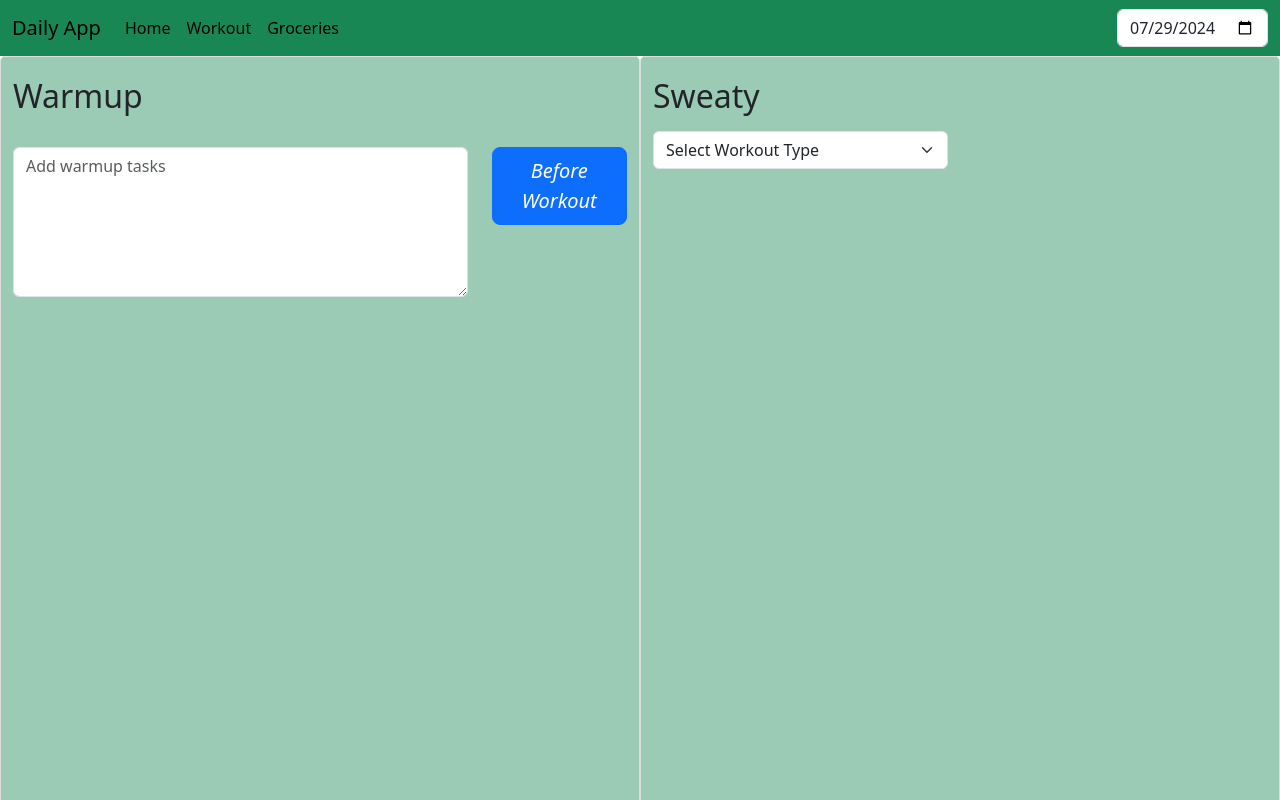
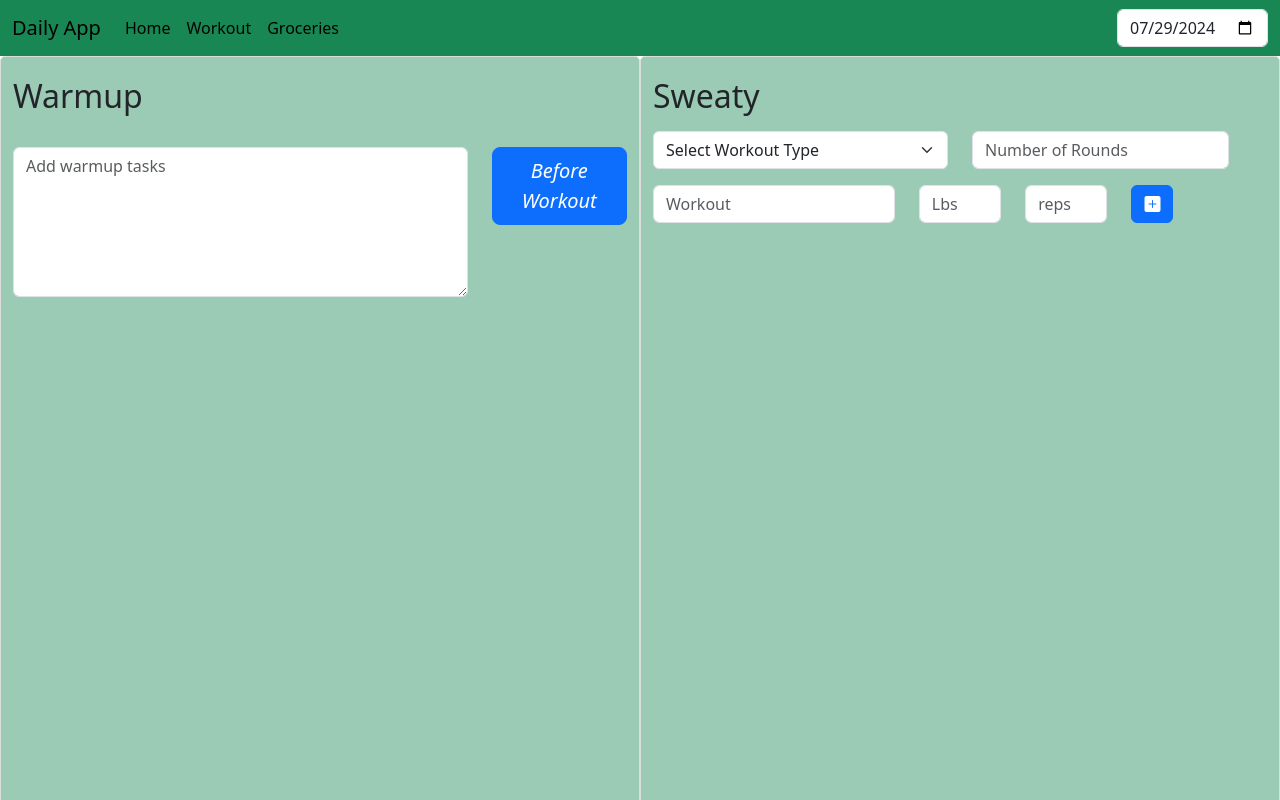
Before and after one commit to aneeshmunnam/daily-activity, a React (Create React App) app: page / in a window 1280 px wide. Both pictures are taken after a click on the link "Workout". Shown: the top 800 px of the page. Built offline with nearby package versions, Linux system fonts and the light colour scheme.

Commit message:
add number of rounds for main workout

```diff
--- a/src/common/TaskList.js
+++ b/src/common/TaskList.js
@@ -75,7 +75,7 @@ function Task({task, onEdit, onHandle, index, onDelete}) {
                 <div className="col-auto">
                 <button className="btn btn-secondary" key={index + 1} name={task.id}
                         onClick={cancel}>
-                        <i class="bi bi-twitter-x"></i>
+                        <i className="bi bi-twitter-x"></i>
                     </button>
                 </div>
             </>
--- a/src/components/Sweat.js
+++ b/src/components/Sweat.js
@@ -7,7 +7,8 @@ export default function Sweat({selectedDate}) {
     const workout = useRef('');
     const weight = useRef(0);
     const reps = useRef(0);
-    const [workoutType, setWorkoutType] = useState('');
+    const workoutType = useRef('');
+    const noofrounds = useRef(0);
 
     const [sweats, setSweats] = useState([]);
 
@@ -99,8 +100,7 @@ export default function Sweat({selectedDate}) {
                 <div className="row mt-3">
                     <div className="col-6">
                         <select className="form-select"
-                            aria-label="Default select example" value={workoutType}
-                            onChange={e => setWorkoutType(e.target.value)}>
+                            aria-label="Default select example" ref={workoutType}>
                             <option value="Select">Select Workout Type</option>
                             <option value="AMRAP">AMRAP</option>
                             <option value="EMOM">EMOM</option>
@@ -108,8 +108,16 @@ export default function Sweat({selectedDate}) {
                             <option value="E3MO3M">E3MO3M</option>
                         </select>
                     </div>
+                    <div className="col-auto">
+                        <input type="text"
+                        key="NumberOfRounds"
+                        className="form-control"
+                        ref={noofrounds}
+                        placeholder="Number of Rounds"
+                        />
+                    </div>
                 </div>
-                {workoutType ? <div className="row mt-3">
+                <div className="row mt-3">
                     <div className="col-5">
                         <input type="text"
                         key="workout"
@@ -137,7 +145,7 @@ export default function Sweat({selectedDate}) {
                             <i className="bi bi-plus-square-fill"></i>
                         </button>
                     </div>
-                </div> : ''}
+                </div>
             <TaskList tasks={sweats}
                     handleStatus={handleWorkoutStatus}
                     handleDeleteTask={handleDeleteWorkoutTask}
```
